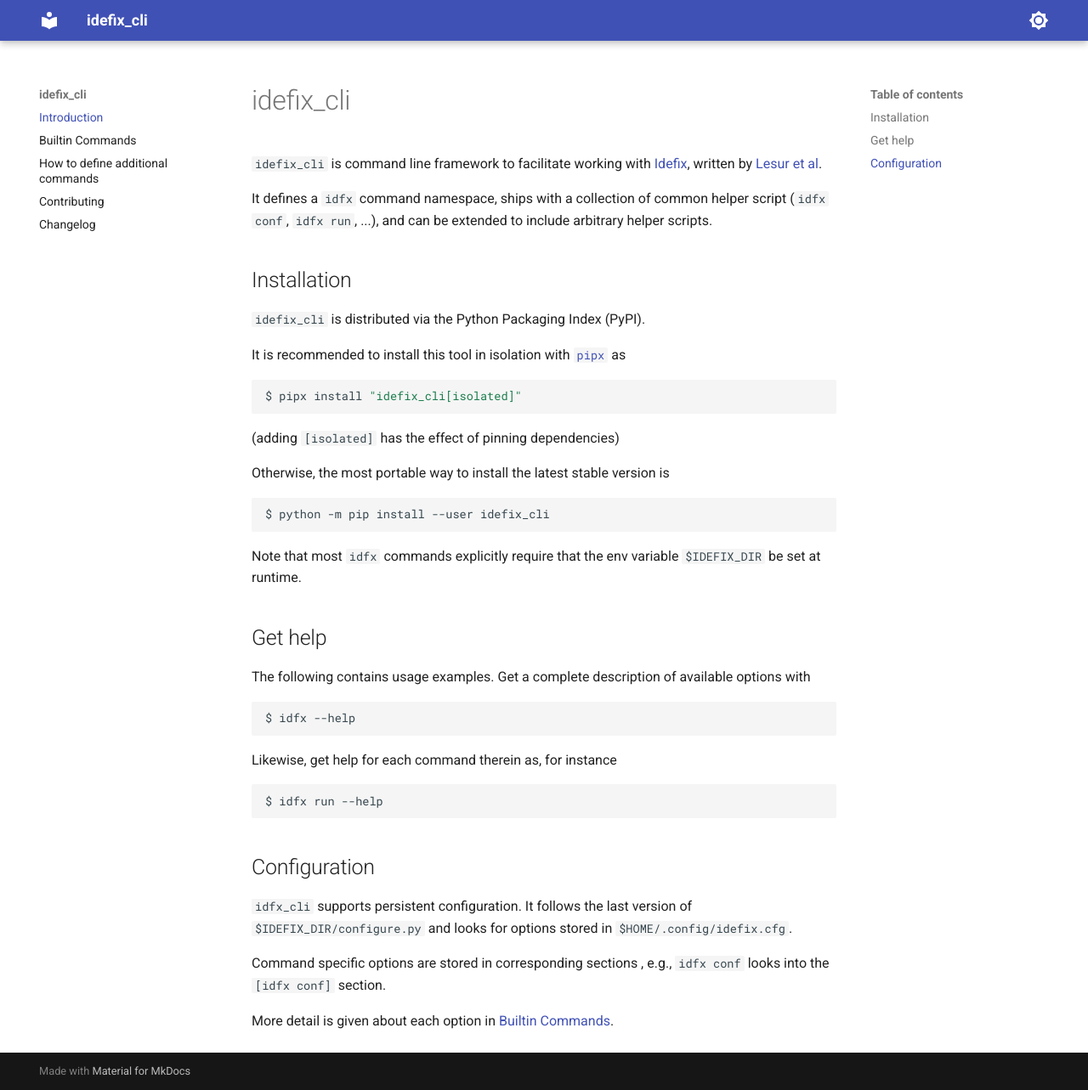
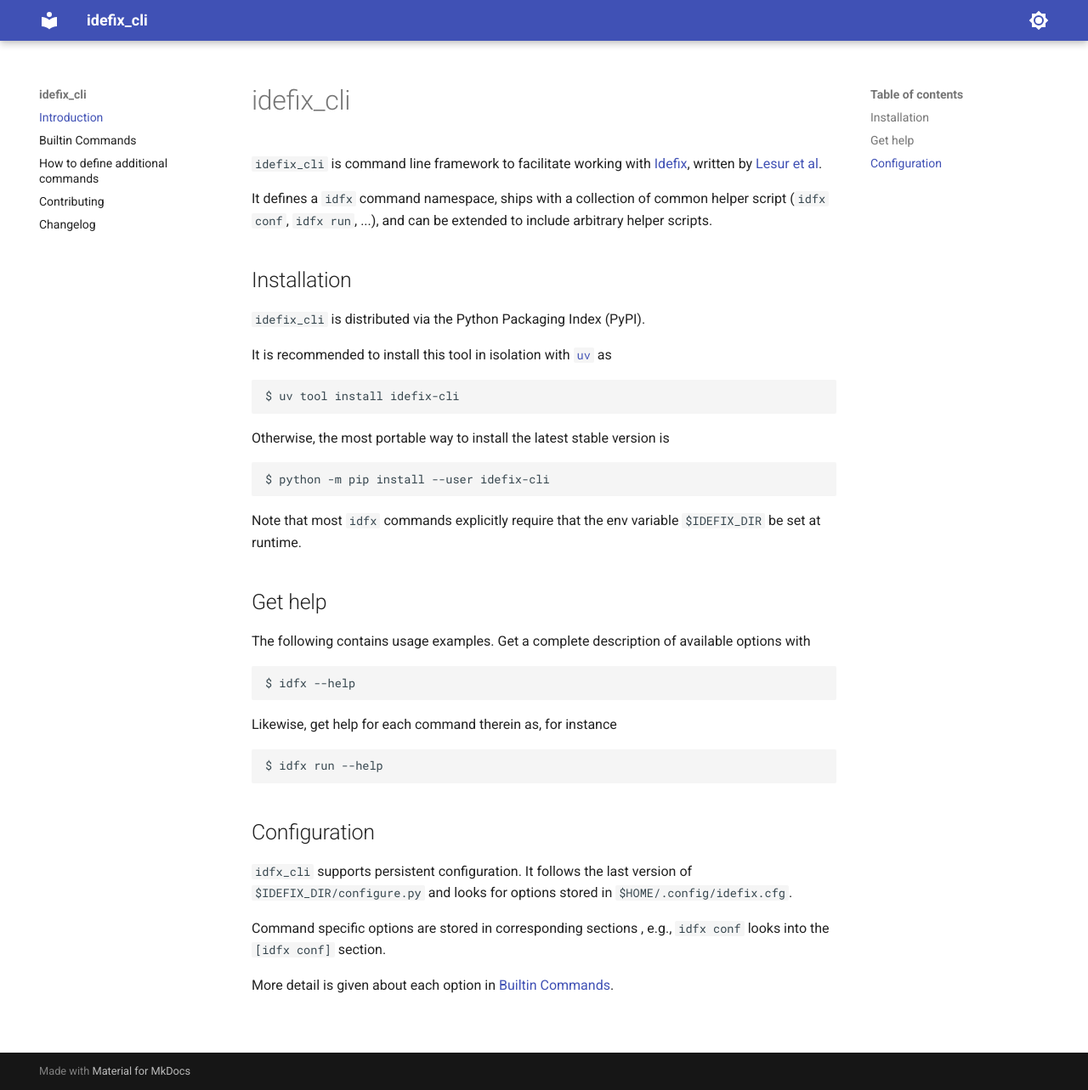
Before and after one commit to neutrinoceros/idefix_cli, an MkDocs documentation site: the page built from docs/index.md, in a window 1280 px wide and 1283 px high. Shown: the whole window at 85% size. Built offline with MkDocs 1.6.1 and Material for MkDocs 9.7.7, drawn with Linux system fonts in a browser that asks for light colours.

Commit message:
DEP: drop [isolated] extra

````diff
--- a/docs/index.md
+++ b/docs/index.md
@@ -13,15 +13,14 @@
 
 `idefix_cli` is distributed via the Python Packaging Index (PyPI).
 
-It is recommended to install this tool in isolation with [`pipx`](https://pipxproject.github.io/pipx/) as
+It is recommended to install this tool in isolation with [`uv`](https://docs.astral.sh/uv/) as
 ```shell
-$ pipx install "idefix_cli[isolated]"
+$ uv tool install idefix-cli
 ```
-(adding `[isolated]` has the effect of pinning dependencies)
 
 Otherwise, the most portable way to install the latest stable version is
 ```shell
-$ python -m pip install --user idefix_cli
+$ python -m pip install --user idefix-cli
 ```
 
 Note that most `idfx` commands explicitly require that the env variable `$IDEFIX_DIR` be
````
Also changed, not shown: CHANGELOG.md (+4 -0 lines), README.md (+2 -3 lines), pyproject.toml (+0 -8 lines).
